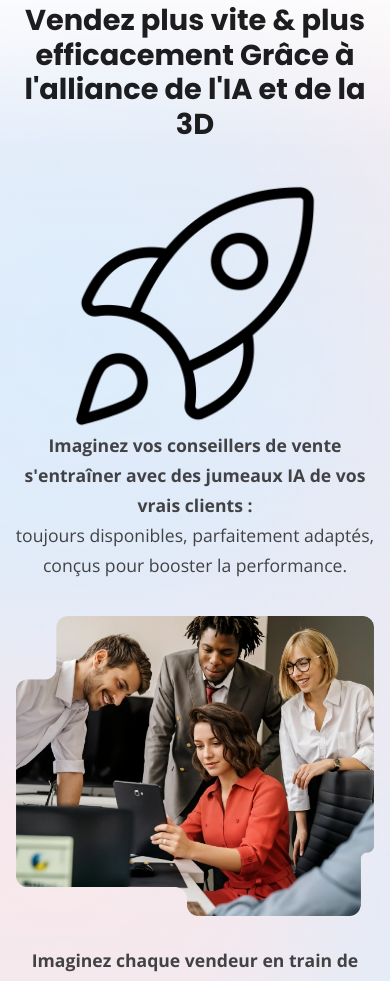
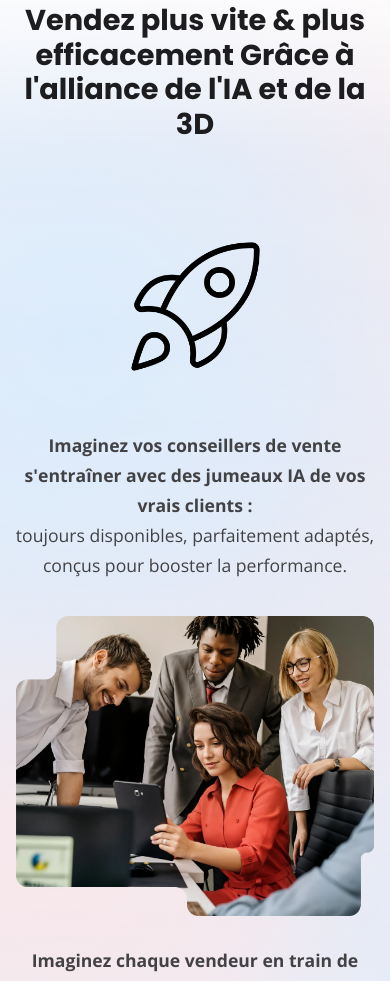
Before and after one commit to BillyBob36/site-metagora, a plain HTML site: page index.html in a window 390 px wide. Shown: the part 1278-2259 px from the top of the page. Drawn offline with nearby package versions, Linux system fonts and the light colour scheme.

Commit message:
Préparation pour GitHub Pages

```diff
--- a/styles.css
+++ b/styles.css
@@ -1124,6 +1124,7 @@ body {
     }
 
     .rocket-image {
+        width: 37.5%; /* 2x plus petit que les 75% du desktop */
         height: 188px;
     }
 
@@ -1179,6 +1180,7 @@ body {
     }
 
     .rocket-image {
+        width: 37.5%; /* 2x plus petit que les 75% du desktop */
         height: 250px;
     }
 
```
